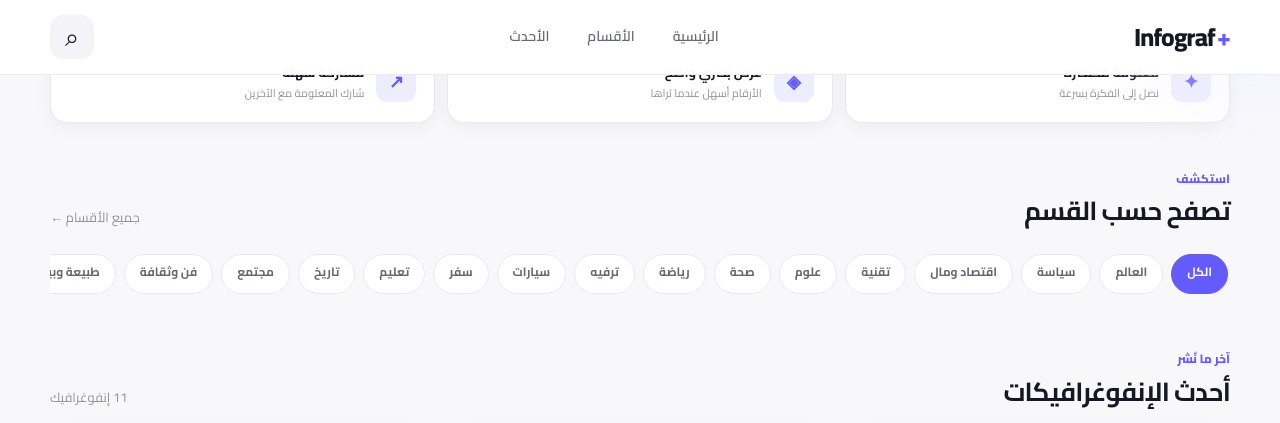
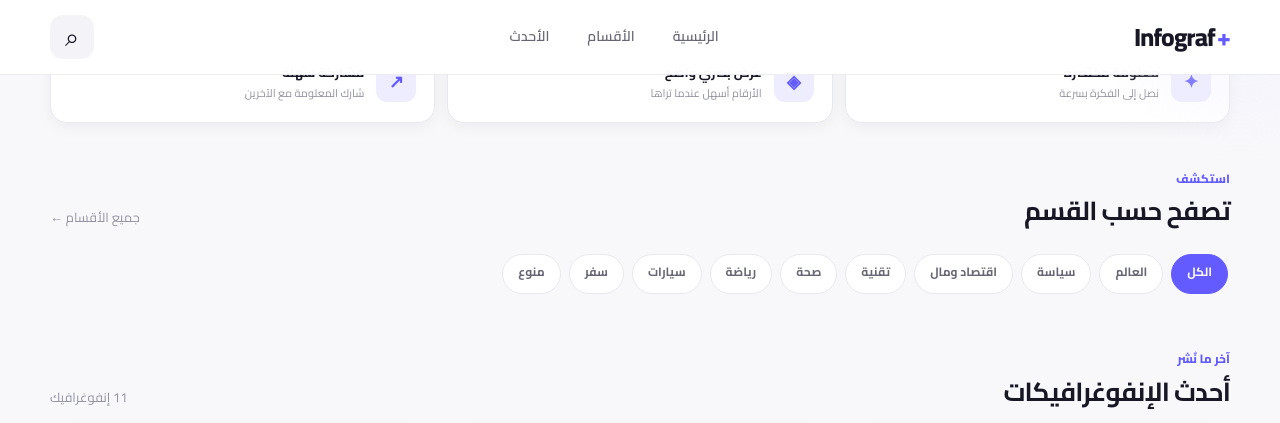
Before and after one commit to dilgash92/infograf-plus, a Jekyll site: the page built from index.html, in a window 1280 px wide and 900 px high, scrolled down 534 px, cut to the strip 0-423 px from the top of the window. Built offline with Jekyll 4.4.1, drawn with Linux system fonts in a browser that asks for light colours.

Commit message:
Sync homepage categories with active post categories

```diff
--- a/index.html
+++ b/index.html
@@ -85,22 +85,22 @@ description: "Infograf+ — معلومات وإنفوغرافيك بطريقة
 
     <div class="category-list">
       <a href="{{ site.baseurl }}/categories/" class="category-chip active">الكل</a>
-      <a href="{{ site.baseurl }}/categories/#العالم" class="category-chip">العالم</a>
-      <a href="{{ site.baseurl }}/categories/#سياسة" class="category-chip">سياسة</a>
-      <a href="{{ site.baseurl }}/categories/#اقتصاد ومال" class="category-chip">اقتصاد ومال</a>
-      <a href="{{ site.baseurl }}/categories/#تقنية" class="category-chip">تقنية</a>
-      <a href="{{ site.baseurl }}/categories/#علوم" class="category-chip">علوم</a>
-      <a href="{{ site.baseurl }}/categories/#صحة" class="category-chip">صحة</a>
-      <a href="{{ site.baseurl }}/categories/#رياضة" class="category-chip">رياضة</a>
-      <a href="{{ site.baseurl }}/categories/#ترفيه" class="category-chip">ترفيه</a>
-      <a href="{{ site.baseurl }}/categories/#سيارات" class="category-chip">سيارات</a>
-      <a href="{{ site.baseurl }}/categories/#سفر" class="category-chip">سفر</a>
-      <a href="{{ site.baseurl }}/categories/#تعليم" class="category-chip">تعليم</a>
-      <a href="{{ site.baseurl }}/categories/#تاريخ" class="category-chip">تاريخ</a>
-      <a href="{{ site.baseurl }}/categories/#مجتمع" class="category-chip">مجتمع</a>
-      <a href="{{ site.baseurl }}/categories/#فن وثقافة" class="category-chip">فن وثقافة</a>
-      <a href="{{ site.baseurl }}/categories/#طبيعة وبيئة" class="category-chip">طبيعة وبيئة</a>
-      <a href="{{ site.baseurl }}/categories/#منوع" class="category-chip">منوع</a>
+      {% assign category_icons = "العالم:🌍|سياسة:🏛️|اقتصاد ومال:💰|تقنية:💻|علوم:🔬|صحة:🩺|رياضة:⚽|ترفيه:🎬|سيارات:🚗|سفر:✈️|تعليم:📚|تاريخ:🏺|مجتمع:👥|فن وثقافة:🎨|طبيعة وبيئة:🌱|منوع:✨" | split: "|" %}
+      {% assign active_categories = site.categories | sort %}
+      {% for pair in category_icons %}
+        {% assign parts = pair | split: ":" %}
+        {% assign category_name = parts[0] %}
+        {% assign category_icon = parts[1] %}
+        {% assign category_exists = false %}
+        {% for category in active_categories %}
+          {% if category[0] == category_name %}
+            {% assign category_exists = true %}
+          {% endif %}
+        {% endfor %}
+        {% if category_exists %}
+          <a href="{{ site.baseurl }}/categories/#{{ category_name | uri_escape }}" class="category-chip">{{ category_name }}</a>
+        {% endif %}
+      {% endfor %}
     </div>
   </section>
 
```
